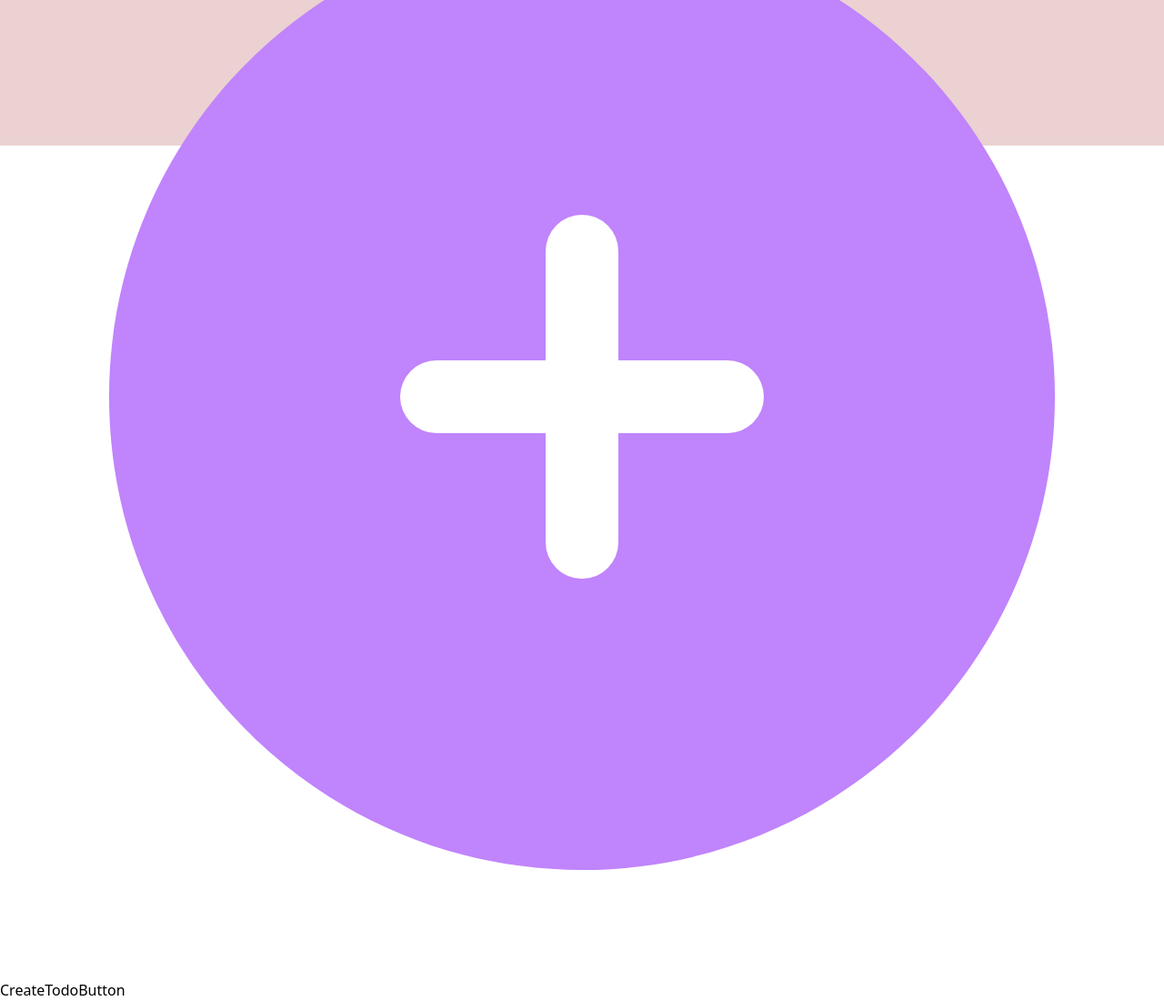
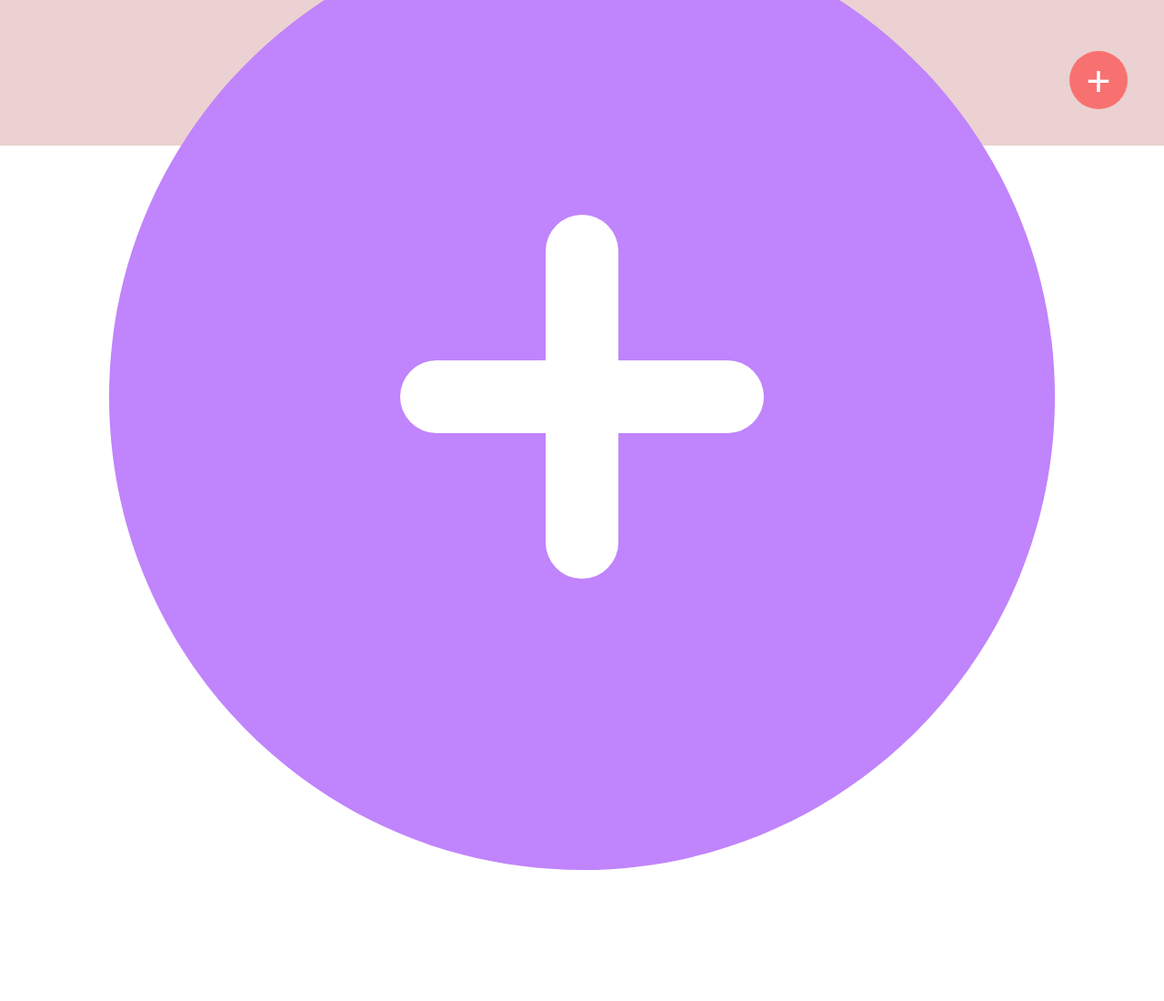
Before and after one commit to devenriq/P-Intro_React_2, a React (Vite) app: page / in a window 1280 px wide. Shown: the part 640-1740 px from the top of the page at 91% size. After the commit the page ends 1716 px from the top, so only its background shows below. Built offline with nearby package versions, Linux system fonts and the light colour scheme.

Commit message:
style: :art: Stilyzed the button to add a todo

```diff
--- a/src/components/CreateTodoButton/CreateTodoButton.jsx
+++ b/src/components/CreateTodoButton/CreateTodoButton.jsx
@@ -1,3 +1,20 @@
+import { useState } from "react";
+
 export const CreateTodoButton = () => {
-  return <div>CreateTodoButton</div>;
+  const [button, setButton] = useState([]);
+
+  const handleAdd = () => {
+    console.log("click");
+  };
+
+  return (
+    <div className="flex justify-center items-center relative ">
+      <button
+        className="bg-red-400 w-16 h-16 rounded-full flex-shrink-0  fixed z-50 bottom-10 right-10 hover:w-20 hover:h-20"
+        onClick={handleAdd}
+      >
+        <span className="text-5xl hover:text-7xl text-white">+</span>
+      </button>
+    </div>
+  );
 };
```
Also changed, not shown: 1 other file (tests, documents, lock files or other folders).
